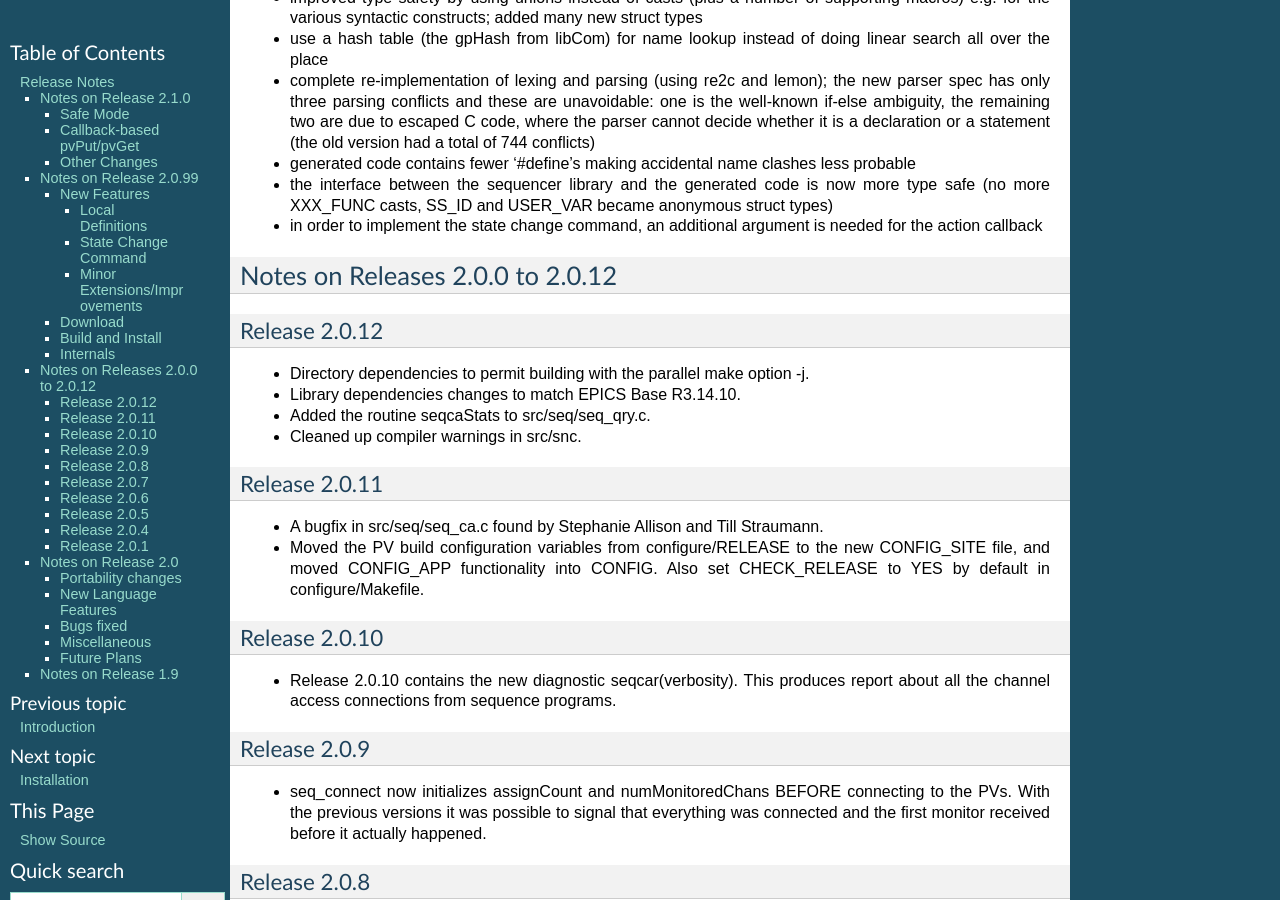
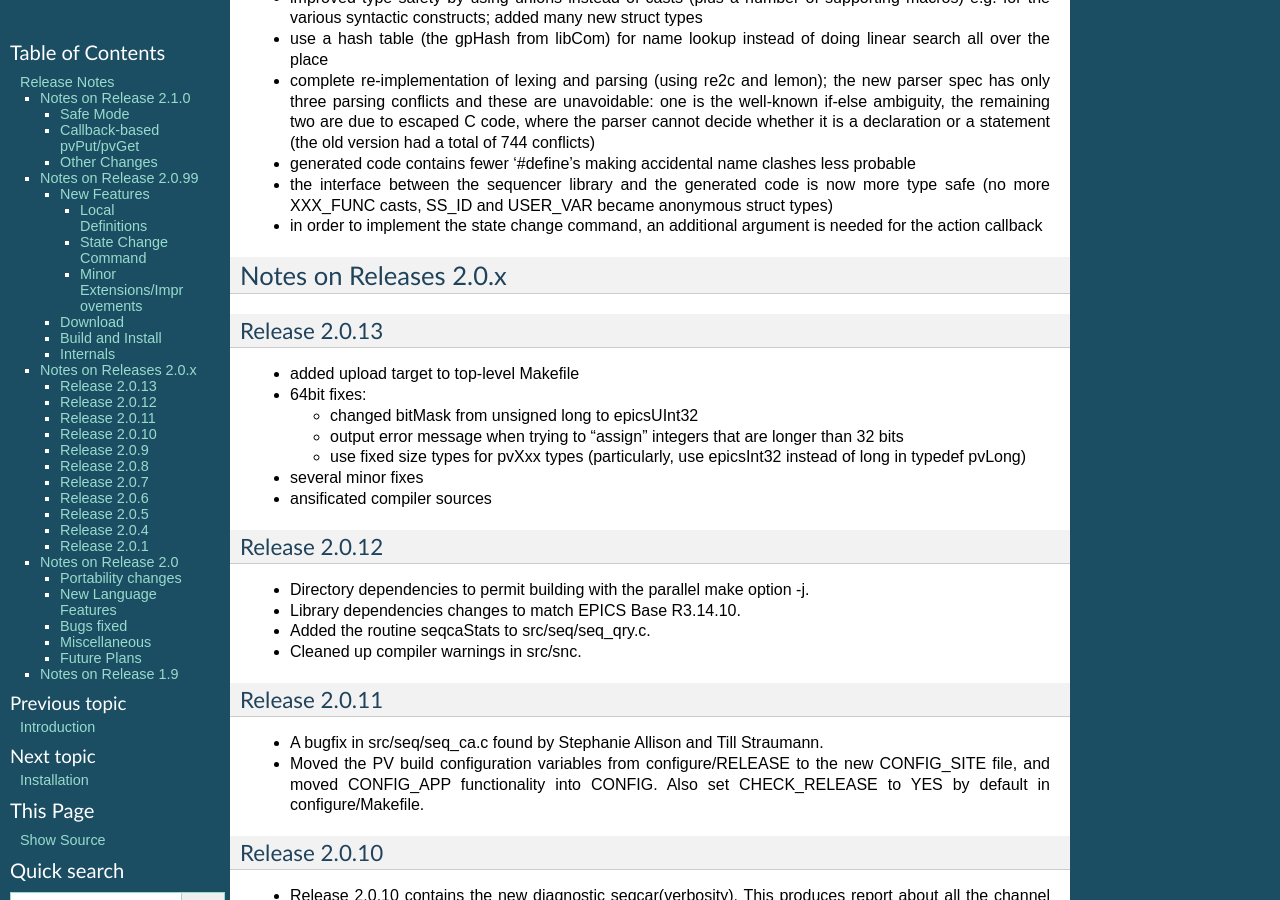
Before and after one commit to jeonghanlee/sequencer-2-2, a Sphinx documentation site: the page built from documentation/Notes.txt, in a window 1280 px wide and 900 px high, scrolled down 4350 px. Built offline with Sphinx 7.4.7, drawn with Linux system fonts in a browser that asks for light colours.

Commit message:
docs: added download location and release notes for 2.0.13

```diff
--- a/documentation/Installation.txt
+++ b/documentation/Installation.txt
@@ -40,6 +40,7 @@ or by following the links here:
    Version   Release Notes
    --------- ---------------------------
    `2.0.99`_ :ref:`Release_Notes_2.0.99`
+   `2.0.13`_ :ref:`Release_Notes_2.0.13`
    `2.0.12`_ :ref:`Release_Notes_2.0.12`
    `2.0.11`_ :ref:`Release_Notes_2.0.11`
    `2.0.10`_ :ref:`Release_Notes_2.0.10`
@@ -70,6 +71,7 @@ patches.
 .. _2.1.0: http://www-csr.bessy.de/control/SoftDist/sequencer/releases/seq-2.1.0.tar.gz
 .. _2.0.99: http://www-csr.bessy.de/control/SoftDist/sequencer/releases/seq-2.0.99.tar.gz
 .. _2.0.98: http://www-csr.bessy.de/control/SoftDist/sequencer/releases/seq-2.0.98.tar.gz
+.. _2.0.13: http://www-csr.bessy.de/control/SoftDist/sequencer/releases/seq-2.0.13.tar.gz
 .. _2.0.12: http://www-csr.bessy.de/control/SoftDist/sequencer/releases/seq-2.0.12.tar.gz
 .. _2.0.11: http://www-csr.bessy.de/control/SoftDist/sequencer/releases/seq-2.0.11.tar.gz
 .. _2.0.10: http://www-csr.bessy.de/control/SoftDist/sequencer/releases/seq-2.0.10.tar.gz
--- a/documentation/Notes.txt
+++ b/documentation/Notes.txt
@@ -306,8 +306,27 @@ Other internal changes include:
   argument is needed for the action callback
 
 
-Notes on Releases 2.0.0 to 2.0.12
----------------------------------
+Notes on Releases 2.0.x
+-----------------------
+
+.. _Release_Notes_2.0.13:
+
+Release 2.0.13
+^^^^^^^^^^^^^^
+
+-  added upload target to top-level Makefile
+
+-  64bit fixes:
+
+   *  changed bitMask from unsigned long to epicsUInt32
+   *  output error message when trying to "assign" integers
+      that are longer than 32 bits
+   *  use fixed size types for pvXxx types (particularly,
+      use epicsInt32 instead of long in typedef pvLong)
+
+-  several minor fixes
+
+-  ansificated compiler sources
 
 .. _Release_Notes_2.0.12:
 
```
